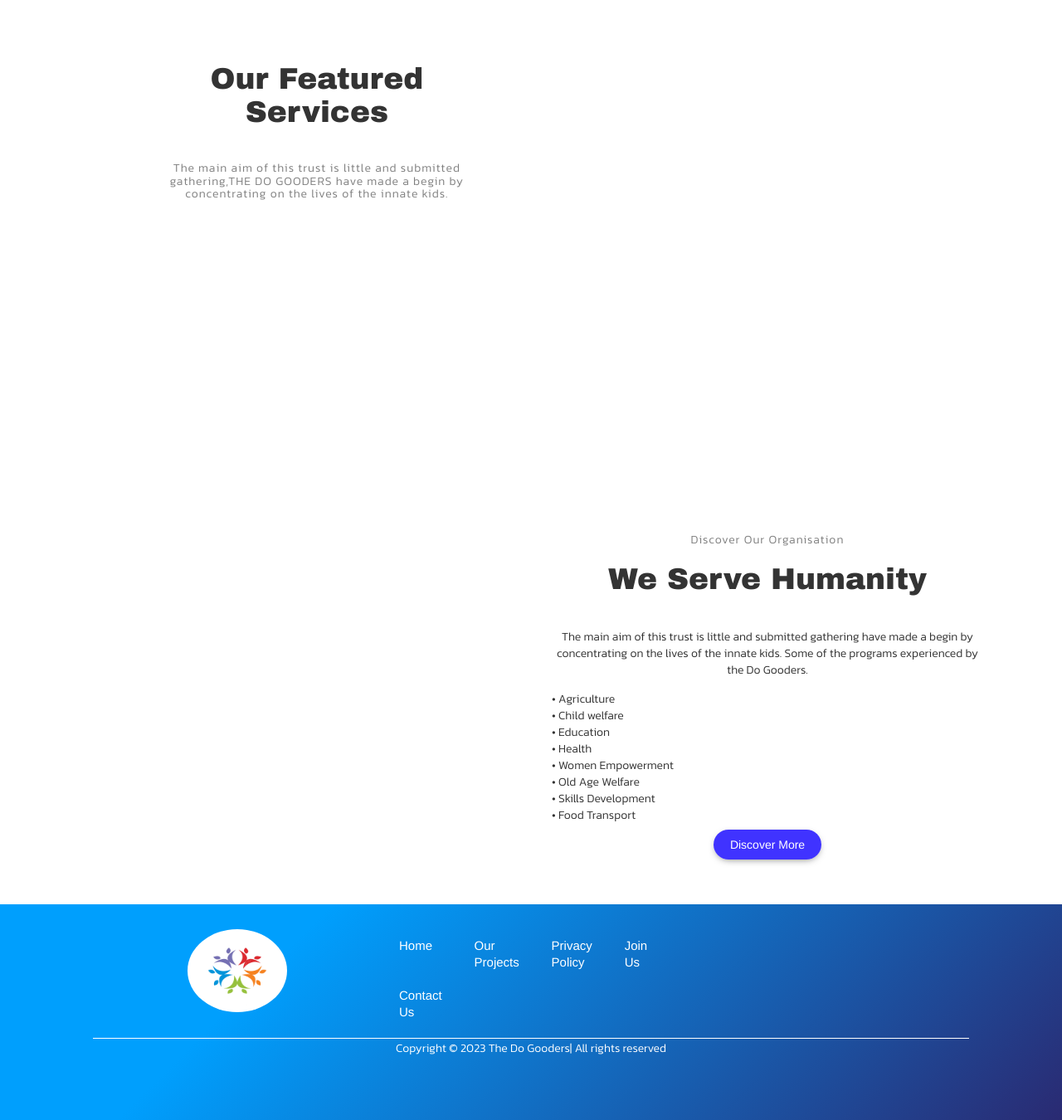
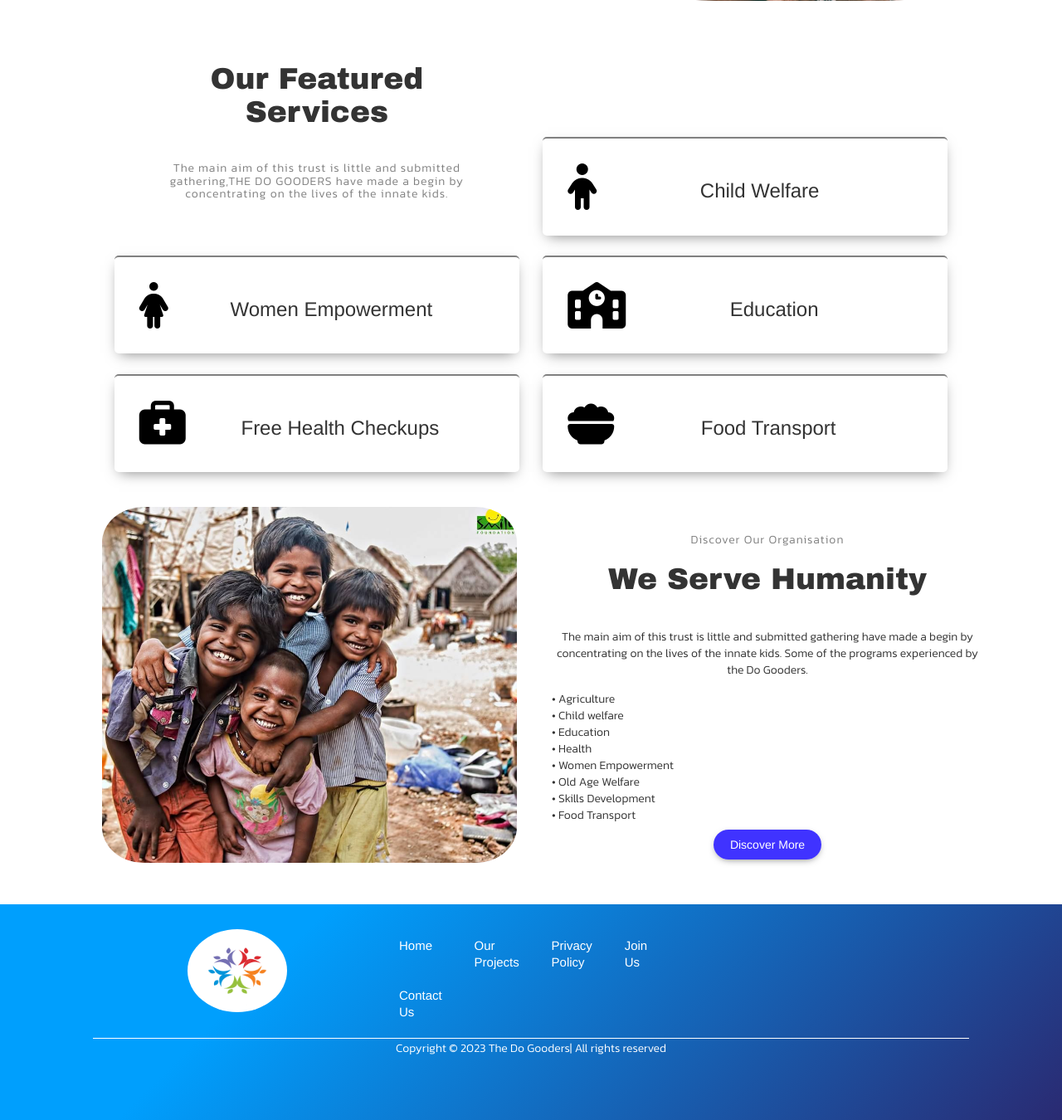
Before and after one commit to Yuva-22/The-Do-Gooders, a Flask app: page / in a window 1280 px wide. Shown: the part 650-2000 px from the top of the page at 83% size. Run offline with Flask 3, Linux system fonts and the light colour scheme; some libraries are stand-ins or nearby versions.

Commit message:
Fixed images in homepage

```diff
--- a/static/home.css
+++ b/static/home.css
@@ -77,6 +77,7 @@
     width:70%;
     text-align:center;
     }
+
     #scroll-up{
     position:fixed;
     bottom:2em;
@@ -92,12 +93,14 @@
     z-index:999;
     display:none;
     }
+
     .inline-photo {
       opacity: 0;
       transform: translateY(4em) rotateZ(-0deg);
       transition: transform 4s .25s cubic-bezier(0,1,.3,1),opacity .3s .25s ease-out;
       will-change: transform, opacity;
     }
+
     .inline-photo.is-visible {
       opacity: 1;
       transform: rotateZ(-0deg);
--- a/templates/index.html
+++ b/templates/index.html
@@ -68,7 +68,7 @@
           </section>
         </td>
         <td>
-          <img src="{{ url_for('static', filename='img1.jpeg') }}" class="inline-photo show-on-scroll" alt="INFERNO" id="homeimg">
+          <img src="{{ url_for('static', filename='img1.jpeg') }}" class="show-on-scroll" alt="INFERNO" id="homeimg">
         </td>
       </tr>
     </table>
@@ -82,23 +82,23 @@
       <h5 class="sub-title">The main aim of this trust is little and submitted gathering,THE DO GOODERS
         have made a begin by concentrating on the lives of the innate kids.</h5>
     </div>
-    <div class="card inline-photo show-on-scroll">
+    <div class="card show-on-scroll">
       <i class="fas fa-child"></i>
       <h3>Child Welfare</h3>
     </div>
-    <div class="card inline-photo show-on-scroll">
+    <div class="card show-on-scroll">
       <i class="fas fa-female"></i>
       <h3>Women Empowerment</h3>
     </div>
-    <div class="card inline-photo show-on-scroll">
+    <div class="card show-on-scroll">
       <i class="fas fa-school"></i>
       <h3>Education</h3>
     </div>
-    <div class="card inline-photo show-on-scroll">
+    <div class="card show-on-scroll">
       <i class="fas fa-briefcase-medical"></i>
       <h3>Free Health Checkups</h3>
     </div>
-    <div class="card inline-photo show-on-scroll">
+    <div class="card show-on-scroll">
       <i class="fa-solid fa-bowl-food"></i>
       <h3>Food Transport</h3>
     </div>
@@ -110,7 +110,7 @@
     <table>
       <tr>
         <td>
-          <img src="{{ url_for('static', filename='img2.jpg') }}" class="inline-photo show-on-scroll" alt="About Us">
+          <img src="{{ url_for('static', filename='img2.jpg') }}" class="show-on-scroll" alt="About Us">
         </td>
         <td>
           <h5 class="sub-title">Discover Our Organisation</h5>
```
